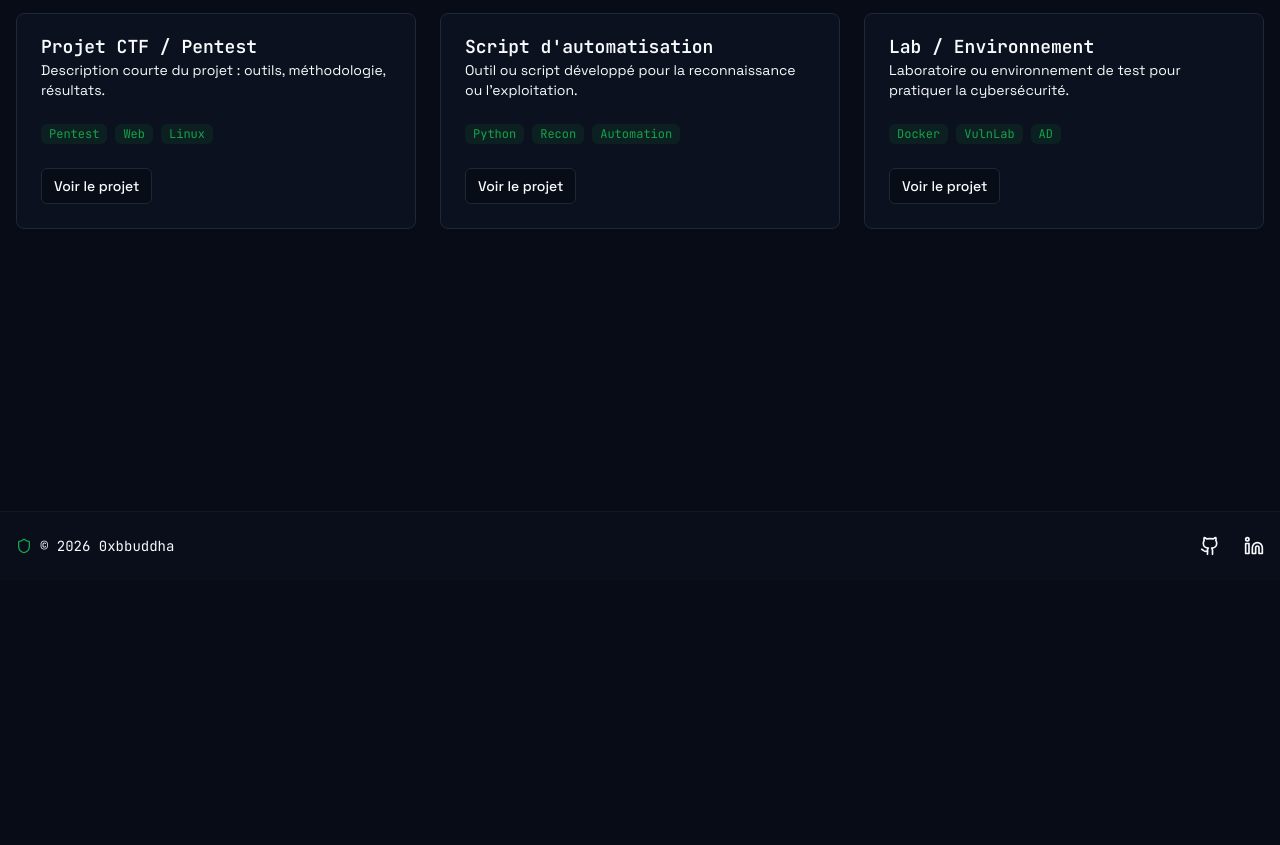
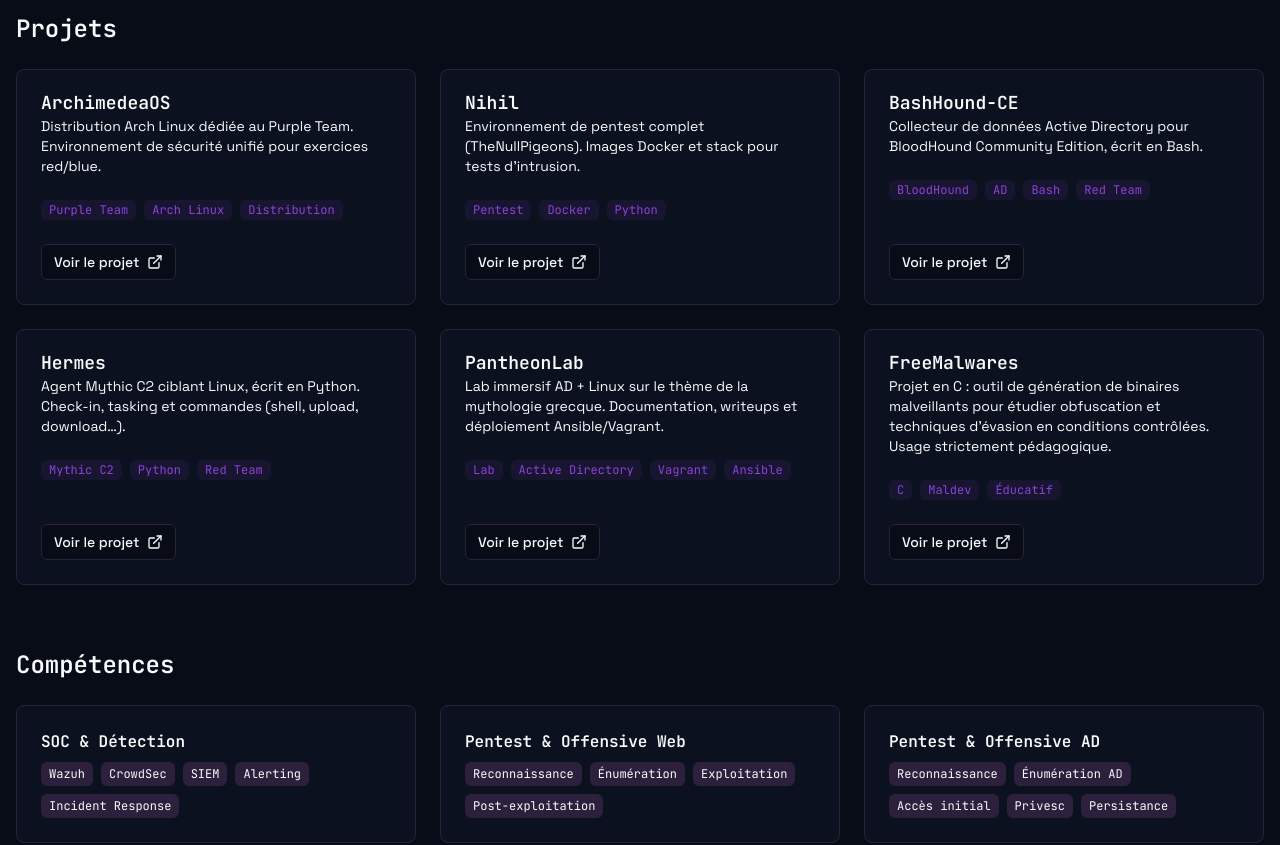
Before and after one commit to 0xbbuddha/0xbbuddha.fr, a Next.js app: page /portfolio in a window 1280 px wide. Shown: the part 220-1065 px from the top of the page. Before the commit the page ends 800 px from the top, so only its background shows below. Built offline with nearby package versions, Linux system fonts and the light colour scheme.

Commit message:
Portfolio: thème purple/red team, compétences, projets, page d'accueil, blog/writeups vides

```diff
--- a/src/app/blog/page.tsx
+++ b/src/app/blog/page.tsx
@@ -1,38 +1,3 @@
-import Link from "next/link";
-import { Calendar, ArrowRight } from "lucide-react";
-import {
-  Card,
-  CardDescription,
-  CardHeader,
-  CardTitle,
-} from "@/components/ui/card";
-import { Button } from "@/components/ui/button";
-
-// Données d'exemple – à remplacer par tes articles (MDX ou CMS)
-const posts = [
-  {
-    slug: "introduction-owasp-top-10",
-    title: "Introduction au OWASP Top 10",
-    date: "2025-01-20",
-    excerpt:
-      "Vue d'ensemble des vulnérabilités web les plus critiques et comment les aborder en pentest.",
-  },
-  {
-    slug: "outils-reconnaissance",
-    title: "Outils de reconnaissance pour un pentest web",
-    date: "2025-01-05",
-    excerpt:
-      "Workflow et outils (nmap, ffuf, nuclei...) pour la phase de reconnaissance.",
-  },
-  {
-    slug: "notes-active-directory",
-    title: "Notes sur l'Active Directory et l'AD CS",
-    date: "2024-12-01",
-    excerpt:
-      "Rappels et astuces pour les assessments Windows / AD.",
-  },
-];
-
 export const metadata = {
   title: "Blog | 0xbbuddha",
   description: "Articles et réflexions sur la cybersécurité.",
@@ -49,29 +14,9 @@
           Articles, tutoriels et notes sur la cybersécurité et le pentest.
         </p>
       </div>
-
-      <div className="space-y-6">
-        {posts.map((post) => (
-          <Card key={post.slug} className="overflow-hidden">
-            <CardHeader className="flex flex-col gap-2 sm:flex-row sm:items-start sm:justify-between">
-              <div>
-                <div className="flex items-center gap-2 text-sm text-muted-foreground">
-                  <Calendar className="size-3.5" />
-                  {post.date}
-                </div>
-                <CardTitle className="mt-2">{post.title}</CardTitle>
-                <CardDescription className="mt-1">{post.excerpt}</CardDescription>
-              </div>
-              <Button variant="ghost" size="sm" asChild className="shrink-0 gap-2">
-                <Link href={`/blog/${post.slug}`}>
-                  Lire l&apos;article
-                  <ArrowRight className="size-3.5" />
-                </Link>
-              </Button>
-            </CardHeader>
-          </Card>
-        ))}
-      </div>
+      <p className="text-muted-foreground">
+        Aucun article pour le moment. À venir.
+      </p>
     </div>
   );
 }
--- a/src/app/globals.css
+++ b/src/app/globals.css
@@ -8,18 +8,19 @@
     --foreground: 210 40% 98%;
     --card: 222 47% 8%;
     --card-foreground: 210 40% 98%;
-    --primary: 142 76% 36%;
+    /* Red team / Purple team : violet & magenta */
+    --primary: 270 65% 55%;
     --primary-foreground: 210 40% 98%;
-    --secondary: 217 33% 17%;
+    --secondary: 265 35% 18%;
     --secondary-foreground: 210 40% 98%;
-    --muted: 217 33% 17%;
+    --muted: 265 30% 18%;
     --muted-foreground: 215 20% 65%;
-    --accent: 142 76% 36%;
+    --accent: 280 60% 50%;
     --accent-foreground: 210 40% 98%;
     --destructive: 0 62% 50%;
-    --border: 217 33% 17%;
-    --input: 217 33% 17%;
-    --ring: 142 76% 36%;
+    --border: 265 30% 18%;
+    --input: 265 30% 18%;
+    --ring: 270 65% 55%;
   }
 }
 
@@ -32,7 +33,7 @@
   }
 }
 
-/* Terminal / cybersec accent */
+/* Red / Purple team accent */
 .glow {
-  box-shadow: 0 0 20px hsl(var(--primary) / 0.3);
+  box-shadow: 0 0 20px hsl(var(--primary) / 0.35);
 }
--- a/src/app/layout.tsx
+++ b/src/app/layout.tsx
@@ -31,8 +31,9 @@
     <html
       lang="fr"
       className={`${spaceGrotesk.variable} ${jetbrainsMono.variable}`}
+      suppressHydrationWarning
     >
-      <body className="min-h-screen font-sans flex flex-col">
+      <body className="min-h-screen font-sans flex flex-col" suppressHydrationWarning>
         <Header />
         <main className="flex-1">{children}</main>
         <Footer />
--- a/src/app/page.tsx
+++ b/src/app/page.tsx
@@ -1,4 +1,5 @@
 import Link from "next/link";
+import Image from "next/image";
 import { ArrowRight, Briefcase, FileText, BookOpen } from "lucide-react";
 import { Button } from "@/components/ui/button";
 
@@ -6,16 +7,25 @@
   return (
     <div className="container mx-auto px-4 py-16 sm:py-24">
       <section className="mx-auto max-w-3xl text-center">
+        <div className="mb-8 flex justify-center">
+          <Image
+            src="/avatar.png"
+            alt="Photo de profil - Killian 0xbbuddha Prin-Abeil"
+            width={160}
+            height={160}
+            className="rounded-full border-2 border-primary/30 object-cover shadow-lg"
+            priority
+          />
+        </div>
         <p className="mb-4 font-mono text-sm text-primary">
           Cybersécurité · Pentest · Red Team
         </p>
         <h1 className="mb-6 font-mono text-4xl font-bold tracking-tight sm:text-5xl md:text-6xl">
-          0xbbuddha
+          Killian &apos;0xbbuddha&apos; Prin-Abeil
         </h1>
         <p className="mb-10 text-lg text-muted-foreground">
-          Passionné par la cybersécurité offensive, l&apos;administration
-          système et réseau. Je partage ici mon portfolio, mes writeups et des
-          articles sur la sécurité informatique.
+          Étudiant en 1ère année de Mastère à Oteria et Alternant en SOC
+          Engineer chez Aukfood.
         </p>
         <div className="flex flex-wrap items-center justify-center gap-4">
           <Button asChild size="lg" className="gap-2">
@@ -44,11 +54,18 @@
         <h2 className="mb-6 font-mono text-2xl font-semibold">
           Profil
         </h2>
-        <div className="rounded-lg border border-border bg-card p-6 text-muted-foreground">
+        <div className="rounded-lg border border-border bg-card p-6 text-muted-foreground space-y-4">
           <p className="leading-relaxed">
-            Je me forme en autodidacte via des plateformes comme HackTheBox,
-            PortSwigger, Root-Me et TryHackMe. Ce site regroupe mes projets,
-            writeups de machines CTF et réflexions sur la cybersécurité.
+            Passionné de cybersécurité, notamment de sécurité offensive ainsi
+            que l&apos;administration système.
+          </p>
+          <p className="leading-relaxed">
+            Contributeur open-source, notamment sur des projets comme Wazuh,
+            CrowdSec, BlackArch, etc.
+          </p>
+          <p className="leading-relaxed">
+            Formation en continu sur des plateformes de pentest et CTF
+            (HackTheBox, TryHackMe, PortSwigger, Root-Me).
           </p>
         </div>
       </section>
--- a/src/app/portfolio/page.tsx
+++ b/src/app/portfolio/page.tsx
@@ -9,29 +9,81 @@
 } from "@/components/ui/card";
 import { Button } from "@/components/ui/button";
 
-// Données d'exemple – à remplacer par tes projets réels
 const projects = [
   {
-    title: "Projet CTF / Pentest",
+    title: "ArchimedeaOS",
     description:
-      "Description courte du projet : outils, méthodologie, résultats.",
-    tags: ["Pentest", "Web", "Linux"],
-    href: "#",
-    external: false,
+      "Distribution Arch Linux dédiée au Purple Team. Environnement de sécurité unifié pour exercices red/blue.",
+    tags: ["Purple Team", "Arch Linux", "Distribution"],
+    href: "https://github.com/ArchimedeaOS-Development",
+    external: true,
   },
   {
-    title: "Script d'automatisation",
-    description: "Outil ou script développé pour la reconnaissance ou l'exploitation.",
-    tags: ["Python", "Recon", "Automation"],
-    href: "#",
-    external: false,
+    title: "Nihil",
+    description:
+      "Environnement de pentest complet (TheNullPigeons). Images Docker et stack pour tests d’intrusion.",
+    tags: ["Pentest", "Docker", "Python"],
+    href: "https://github.com/TheNullPigeons",
+    external: true,
   },
   {
-    title: "Lab / Environnement",
-    description: "Laboratoire ou environnement de test pour pratiquer la cybersécurité.",
-    tags: ["Docker", "VulnLab", "AD"],
-    href: "#",
-    external: false,
+    title: "BashHound-CE",
+    description:
+      "Collecteur de données Active Directory pour BloodHound Community Edition, écrit en Bash.",
+    tags: ["BloodHound", "AD", "Bash", "Red Team"],
+    href: "https://github.com/0xbbuddha/BashHound-CE",
+    external: true,
+  },
+  {
+    title: "Hermes",
+    description:
+      "Agent Mythic C2 ciblant Linux, écrit en Python. Check-in, tasking et commandes (shell, upload, download…).",
+    tags: ["Mythic C2", "Python", "Red Team"],
+    href: "https://github.com/0xbbuddha/hermes",
+    external: true,
+  },
+  {
+    title: "PantheonLab",
+    description:
+      "Lab immersif AD + Linux sur le thème de la mythologie grecque. Documentation, writeups et déploiement Ansible/Vagrant.",
+    tags: ["Lab", "Active Directory", "Vagrant", "Ansible"],
+    href: "https://0xbbuddha.github.io/pantheon-lab.github.io/index.html",
+    external: true,
+  },
+  {
+    title: "FreeMalwares",
+    description:
+      "Projet en C : outil de génération de binaires malveillants pour étudier obfuscation et techniques d'évasion en conditions contrôlées. Usage strictement pédagogique.",
+    tags: ["C", "Maldev", "Éducatif"],
+    href: "https://github.com/FreeMalwares",
+    external: true,
+  },
+];
+
+const skillCategories = [
+  {
+    title: "SOC & Détection",
+    items: ["Wazuh", "CrowdSec", "SIEM", "Alerting", "Incident Response"],
+  },
+  {
+    title: "Pentest & Offensive Web",
+    items: ["Reconnaissance", "Énumération", "Exploitation", "Post-exploitation"],
+  },
+  {
+    title: "Pentest & Offensive AD",
+    items: ["Reconnaissance", "Énumération AD", "Accès initial", "Privesc", "Persistance"],
+  },
+  {
+    title: "Web3",
+    items: ["Smart contracts", "Solidity", "Audit", "EVM"],
+  },
+  {
+    title: "Système & Réseau",
+    items: ["Linux", "Shell", "Docker", "Vagrant", "Ansible", "Réseau"],
+  },
+  {
+    title: "Langages & Outils",
+    items: ["Python", "C", "Bash", "Go", "CMake","Git"],
   },
 ];
 
@@ -52,6 +104,10 @@
         </p>
       </div>
 
+      <section className="mb-16">
+        <h2 className="mb-6 font-mono text-2xl font-semibold">
+          Projets
+        </h2>
         <div className="grid gap-6 sm:grid-cols-2 lg:grid-cols-3">
           {projects.map((project) => (
             <Card key={project.title} className="flex flex-col">
@@ -91,6 +147,36 @@
             </Card>
           ))}
         </div>
+      </section>
+
+      <section>
+        <h2 className="mb-6 font-mono text-2xl font-semibold">
+          Compétences
+        </h2>
+        <div className="grid gap-6 sm:grid-cols-2 lg:grid-cols-3">
+          {skillCategories.map((category) => (
+            <Card key={category.title}>
+              <CardHeader className="pb-2">
+                <CardTitle className="font-mono text-base">
+                  {category.title}
+                </CardTitle>
+              </CardHeader>
+              <CardContent>
+                <div className="flex flex-wrap gap-2">
+                  {category.items.map((item) => (
+                    <span
+                      key={item}
+                      className="rounded-md bg-muted px-2 py-1 font-mono text-xs text-muted-foreground"
+                    >
+                      {item}
+                    </span>
+                  ))}
+                </div>
+              </CardContent>
+            </Card>
+          ))}
+        </div>
+      </section>
     </div>
   );
 }
```
Also changed, not shown: src/app/writeups/page.tsx (+3 -69 lines), components.json (deleted), public/avatar.png (added), 1 other file (tests, documents, lock files or other folders). Lines whose indentation alone changed are shown as unchanged.
